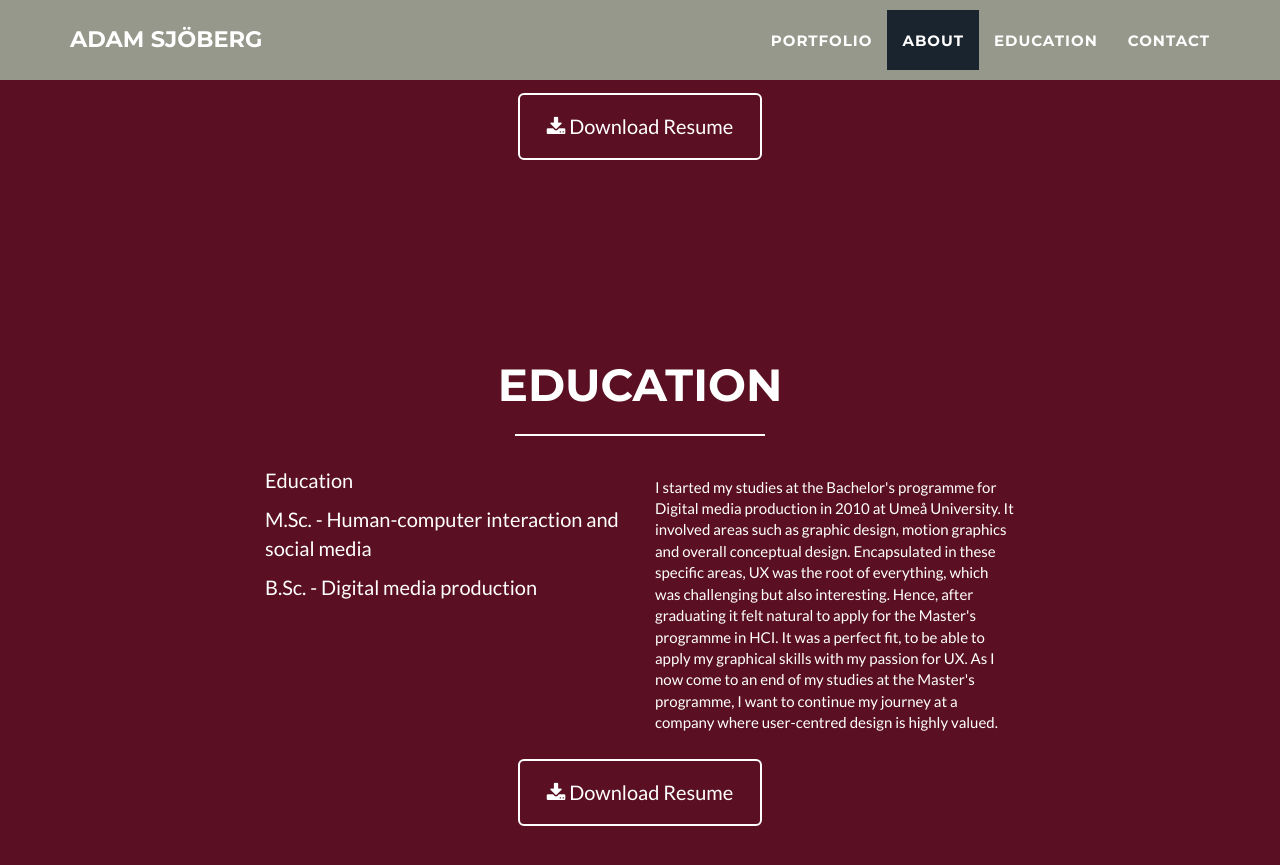
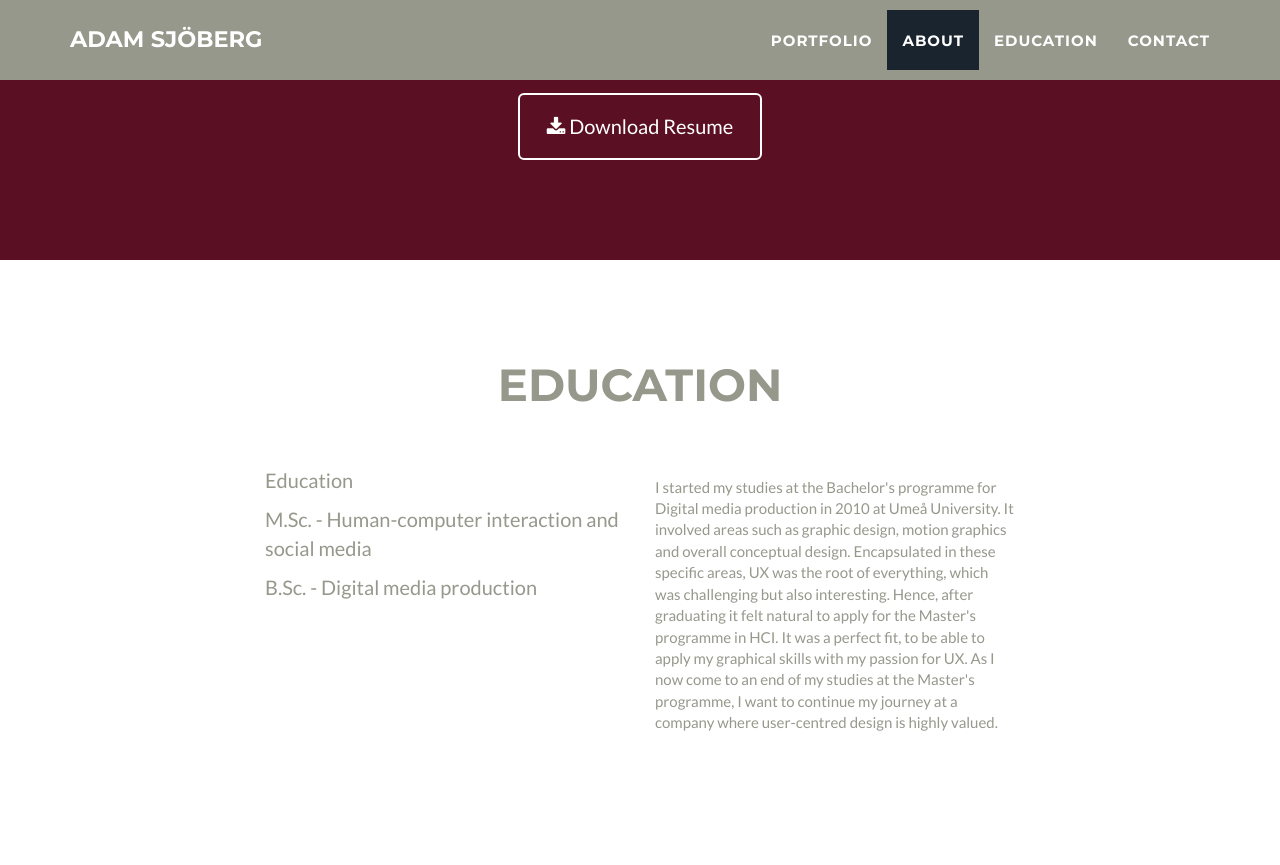
Before and after one commit to Adamsjoberg/Adamsjoberg.github.io, a Jekyll site: the page built from index.html, in a window 1280 px wide and 900 px high, scrolled down 2184 px. Shown: the top 865 px of the window. Built offline with Jekyll 4.4.1, drawn with Linux system fonts in a browser that asks for light colours.

Commit message:
removed class education

```diff
--- a/_includes/education.html
+++ b/_includes/education.html
@@ -1,5 +1,5 @@
  <!-- About Section -->
- <section class="success2" id="education">
+ <section id="education">
         <div class="container">
             <div class="row">
                 <div class="col-lg-12 text-center">
```
